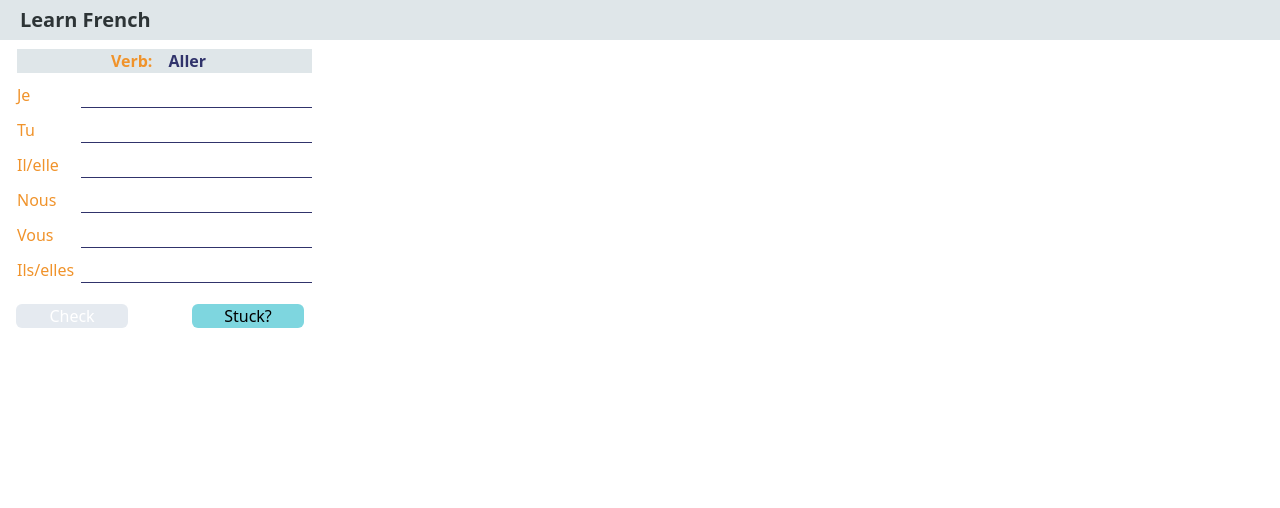
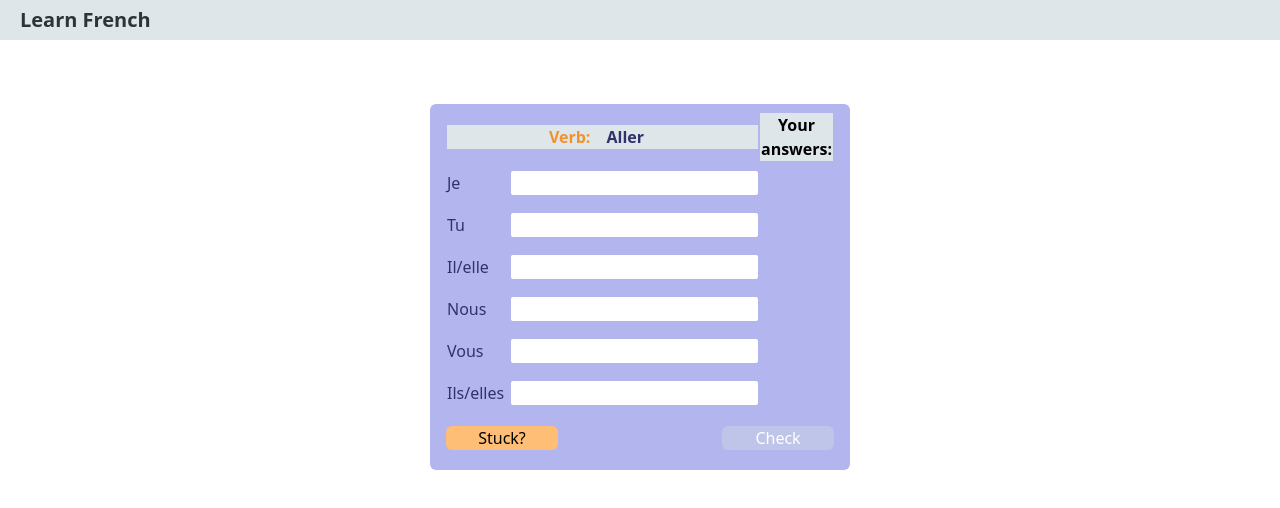
Before and after one commit to sandurago/frenchverbs, a Vue app: page / in a window 1280 px wide. Both pictures are taken after a click on the button "Get random verb". Shown: the top 508 px of the page. Built offline with nearby package versions, Linux system fonts and the light colour scheme.

Commit message:
Updated styling of verbs display.

```diff
--- a/src/views/VerbDisplay.vue
+++ b/src/views/VerbDisplay.vue
@@ -1,41 +1,48 @@
 <template>
-  <div class="w-80">
-    <table>
+  <div class="w-lg mx-auto my-16 bg-dark-blue bg-opacity-50 rounded-md">
+    <table class="w-full">
       <thead>
         <tr>
           <th>
-            <h2 class="px-4 font-bold text-juicy-orange bg-light-gray">Verb: <span
+            <h2 class="font-bold text-juicy-orange bg-light-gray">Verb: <span
                 class="capitalize text-deep-purple px-3"
               >{{
                   verbsStore.chosenVerb
               }}</span></h2>
           </th>
+          <th>
+            <h2 class="font-bold bg-light-gray">
+              Your answers:
+            </h2>
+          </th>
         </tr>
       </thead>
       <tbody>
-        <tr class="m-4">
+        <tr
+          v-for="(pronoun, index) in verbsStore.displayPronouns"
+          :key="index"
+          class="m-4"
+        >
           <td
-            v-for="(pronoun, index) in verbsStore.displayPronouns"
-            :key="index"
             class="flex my-2"
           >
-            <span class="w-16 text-juicy-orange">{{ pronoun }}</span>
+            <span class="w-16 text-deep-purple">{{ pronoun }}</span>
             <input
               v-model="conjugationFromInput[index]"
               type="text"
-              class="border-b border-b-solid border-deep-purple outline-none text-grafite"
+              class="px-2 border-solid border-deep-purple rounded-sm outline-none text-grafite"
             >
+          </td>
+          <td>
             <template v-if="arrayOfBooleans.length">
-              <span
-                v-if="arrayOfBooleans[index]"
-                class="text-emerald-400 mx-4"
+              <span v-if="arrayOfBooleans[index]"
+                class="mx-4 text-emerald-600 font-bold"
               >
                 Correct
               </span>
-
               <span
-                v-else
-                class="text-rose-400 mx-4"
+              v-else
+                class="mx-4 text-rose-600 font-bold"
               >Not correct</span>
             </template>
           </td>
@@ -43,6 +50,15 @@
       </tbody>
     </table>
     <div class="flex justify-between">
+      <button
+        @click="help"
+        class="my-3 w-28 bg-light-orange rounded-md"
+      >Stuck?</button>
+      <ConjugationPopup
+        v-if="getHelp"
+        @close="closeHelp"
+      />
+
       <button
         v-if="!allowNext"
         @click="checkIfEqual"
@@ -56,15 +72,6 @@
         @click="getNext"
         class="my-3 w-28 bg-sky-200 cursor-pointer disabled:bg-slate-300 disabled:text-white disabled:bg-opacity-50 disabled:cursor-default rounded-md"
       >Next verb</button>
-
-      <button
-        @click="help"
-        class="my-3 w-28 bg-turqoise rounded-md"
-      >Stuck?</button>
-      <ConjugationPopup
-        v-if="getHelp"
-        @close="closeHelp"
-      />
     </div>
   </div>
 </template>
--- a/src/views/VerbsList.vue
+++ b/src/views/VerbsList.vue
@@ -42,11 +42,16 @@
     >Practice it!</button>
     <div class="flex flex-col">
       <span class="pt-4 text-light-orange font-bold text-lg">List of verbs:</span>
-      <select v-model="sorting">
-        <option value="">No sorting</option>
-        <option value="asc">Alphabetical order</option>
-        <option value="desc">Alphabetical reverse</option>
-      </select>
+      <div class="flex items-center">
+        <span class="pr-2 text-deep-purple font-bold">Sort: </span>
+        <div class="my-2 w-fit border-2 border-solid border-forest-green rounded-md">
+          <select v-model="sorting" class="outline-none">
+            <option value="">No sorting</option>
+            <option value="asc">Alphabetical order</option>
+            <option value="desc">Alphabetical reverse</option>
+          </select>
+        </div>
+      </div>
       <span
         v-if="displayNotFound"
         class="font-bold text-grafite"
--- a/tailwind.config.js
+++ b/tailwind.config.js
@@ -18,6 +18,9 @@ module.exports = {
         "gray": "#b2bec3",
         "dark-gray": "#636e72",
         "grafite": "#2d3436",
+      },
+      spacing: {
+        "lg": "420px",
       }
     },
   },
```
